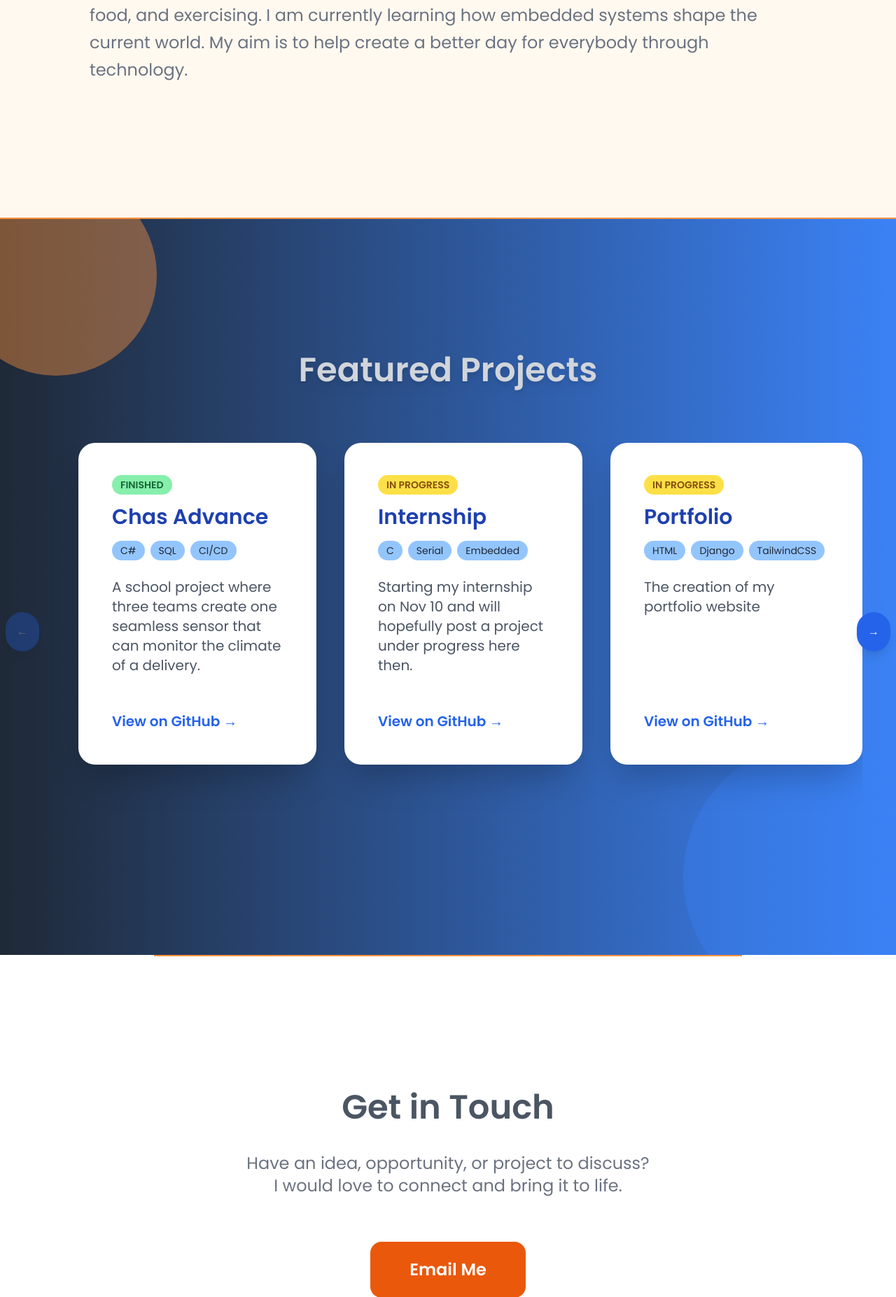
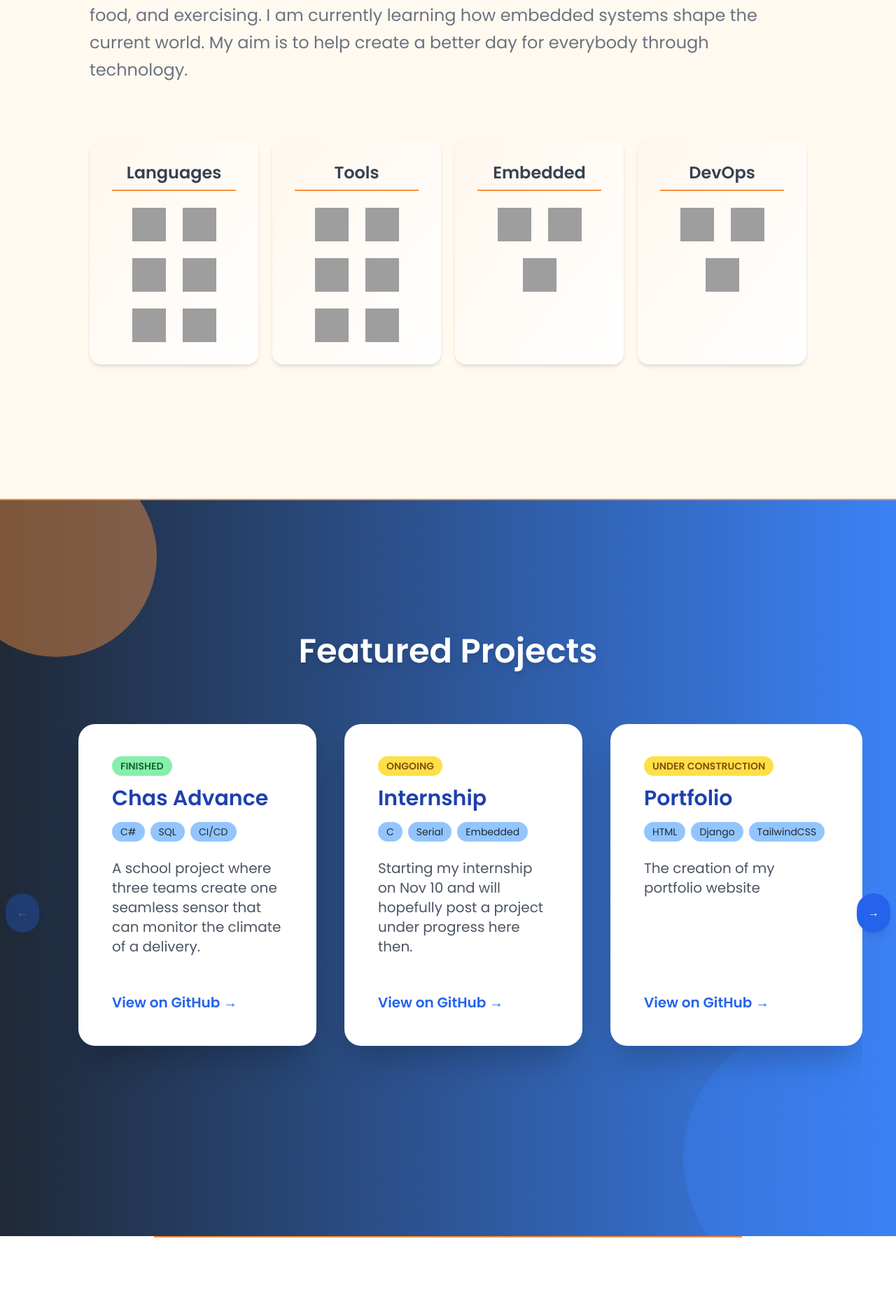
Before and after one commit to bubba-94/portfolio, a Django app: page / in a window 1280 px wide. Shown: the part 1127-2981 px from the top of the page at 70% size. Run offline with Django 5.2, Linux system fonts and the light colour scheme; some libraries are stand-ins or nearby versions; grey boxes are pictures that could not be loaded.

Commit message:
New design
* Added tech stack icons
* Restructured files
* Added icon views for Django rendering

```diff
--- a/website/templates/website/sections/about.html
+++ b/website/templates/website/sections/about.html
@@ -8,6 +8,9 @@
             My aim is to help create a better day for everybody through technology.
         </p>
     </div>
+  </div>
+
+    {% include "website/sections/tech_icons/tech_icons.html" %}
 
     <!-- Optional subtle accent circle for depth -->
     <div class="absolute top-0 right-0 w-48 h-48 bg-orange-100 rounded-full opacity-30 -translate-x-16 -translate-y-16"></div>
--- a/website/templates/website/sections/contact.html
+++ b/website/templates/website/sections/contact.html
@@ -10,7 +10,6 @@
             Email Me
         </a>
     </div>
-
     <!-- Optional subtle accent circle for depth -->
     <div class="absolute bottom-0 left-0 w-48 h-48 bg-orange-100 rounded-full opacity-30 -translate-x-16 translate-y-16"></div>
 </section>
--- a/website/templates/website/sections/project_cards/flaggr_card.html
+++ b/website/templates/website/sections/project_cards/flaggr_card.html
@@ -3,8 +3,8 @@
     <div class="flex flex-col flex-grow">
 
         <p class="mb-4">
-            <span class="px-3 py-1 rounded-full text-sm font-semibold bg-gray-300 text-gray-800">
-                NOT STARTED
+            <span class="px-3 py-1 rounded-full text-sm font-semibold bg-red-300 text-red-800">
+                PAUSED
             </span>
         </p>
 
--- a/website/templates/website/sections/project_cards/internship_card.html
+++ b/website/templates/website/sections/project_cards/internship_card.html
@@ -4,7 +4,7 @@
 
         <p class="mb-4">
             <span class="px-3 py-1 rounded-full text-sm font-semibold bg-yellow-300 text-yellow-800">
-                IN PROGRESS
+                ONGOING
             </span>
         </p>
 
--- a/website/templates/website/sections/project_cards/portfolio_card.html
+++ b/website/templates/website/sections/project_cards/portfolio_card.html
@@ -4,7 +4,7 @@
 
         <p class="mb-4">
             <span class="px-3 py-1 rounded-full text-sm font-semibold bg-yellow-300 text-yellow-800">
-                IN PROGRESS
+                UNDER CONSTRUCTION
             </span>
         </p>
 
--- a/website/templates/website/sections/projects.html
+++ b/website/templates/website/sections/projects.html
@@ -8,7 +8,7 @@
     </div>
 
     <div class="max-w-[2000px] mx-auto px-12 relative z-10">
-        <h2 class="text-5xl font-semibold text-gray-300 mb-20 text-center drop-shadow-lg">
+        <h2 class="text-5xl font-semibold text-white mb-20 text-center drop-shadow-lg">
             Featured Projects
         </h2>
 
--- /dev/null
+++ b/website/templates/website/sections/tech_icons/tech_icons.html
@@ -0,0 +1,20 @@
+<div class="grid md:grid-cols-4 gap-5 mt-20">
+  {% for category in tech_categories %}
+    <div class="bg-gradient-to-br from-orange-50 to-white p-8 rounded-2xl shadow-md hover:shadow-lg transition-all duration-300 transition-transform hover:-translate-y-2 hover:shadow-xl">
+      <h3 class="text-2xl font-semibold text-gray-700 mb-6 pb-2 border-b-2 border-orange-400 text-center">
+        {{ category.title }}
+      </h3>
+      <div class="flex flex-wrap justify-center items-center gap-6 mt-4">
+        {% for icon in category.icons %}
+          <div class="relative group z-0 hover:z-50">
+            <img src="{{ icon.src }}" alt="{{ icon.name }}" class="w-12 h-12 transition-transform hover:scale-110" />
+            <span class="absolute -bottom-8 left-1/2 -translate-x-1/2 px-3 py-1 text-sm text-white bg-orange-500 rounded-md opacity-0 group-hover:opacity-100 group-hover:translate-y-1 transition-all duration-300 whitespace-nowrap transition-transform hover:-translate-y-2 hover:shadow-xl">
+                {{ icon.name }}
+            </span>
+        </div>
+        {% endfor %}
+      </div>
+    </div>
+
+  {% endfor %}
+</div>
--- a/website/views.py
+++ b/website/views.py
@@ -4,5 +4,45 @@ from django.http import FileResponse
 import plotly.express as px
 
 def home(request):
+    tech_categories = [
+        {
+            "title": "Languages",
+            "icons": [
+                {"name": "C++", "src": "https://cdn.jsdelivr.net/gh/devicons/devicon/icons/cplusplus/cplusplus-original.svg"},
+                {"name": "C", "src": "https://cdn.jsdelivr.net/gh/devicons/devicon/icons/c/c-original.svg"},
+                {"name": "C#", "src": "https://cdn.jsdelivr.net/gh/devicons/devicon/icons/csharp/csharp-original.svg"},
+                {"name": "Python", "src": "https://cdn.jsdelivr.net/gh/devicons/devicon/icons/python/python-original-wordmark.svg"},
+                {"name": "Bash", "src": "https://cdn.jsdelivr.net/gh/devicons/devicon/icons/bash/bash-original.svg"},
+                {"name": "HTML5", "src": "https://cdn.jsdelivr.net/gh/devicons/devicon/icons/html5/html5-original.svg"},
+            ],
+        },
+        {
+            "title": "Tools",
+            "icons": [
+                {"name": "Git", "src": "https://cdn.jsdelivr.net/gh/devicons/devicon/icons/git/git-original.svg"},
+                {"name": "CMake", "src": "https://cdn.jsdelivr.net/gh/devicons/devicon/icons/cmake/cmake-original.svg"},
+                {"name": "Docker", "src": "https://cdn.jsdelivr.net/gh/devicons/devicon/icons/docker/docker-original.svg"},
+                {"name": "Linux", "src": "https://cdn.jsdelivr.net/gh/devicons/devicon/icons/linux/linux-original.svg"},
+                {"name": "VS Code", "src": "https://cdn.jsdelivr.net/gh/devicons/devicon/icons/vscode/vscode-original.svg"},
+                {"name": "ChatGPT", "src": "https://upload.wikimedia.org/wikipedia/commons/0/04/ChatGPT_logo.svg"},
+            ],
+        },
+        {
+            "title": "Embedded",
+            "icons": [
+                {"name": "Arduino", "src": "https://cdn.jsdelivr.net/gh/devicons/devicon/icons/arduino/arduino-original.svg"},
+                {"name": "Raspberry Pi", "src": "https://cdn.jsdelivr.net/gh/devicons/devicon/icons/raspberrypi/raspberrypi-original.svg"},
+                {"name": "PlatformIO", "src": "https://cdn.simpleicons.org/platformio/F5822B"},
+            ],
+        },
+        {
+            "title": "DevOps",
+            "icons": [
+                {"name": "Azure", "src": "https://cdn.jsdelivr.net/gh/devicons/devicon/icons/azure/azure-original.svg"},
+                {"name": "Kubernetes", "src": "https://cdn.jsdelivr.net/gh/devicons/devicon/icons/kubernetes/kubernetes-plain.svg"},
+                {"name": "MySQL", "src": "https://raw.githubusercontent.com/devicons/devicon/master/icons/mysql/mysql-original-wordmark.svg"},
+            ],
+        },
+    ]
 
-    return render(request, 'website/home.html')
+    return render(request, 'website/home.html', {"tech_categories": tech_categories})
```
